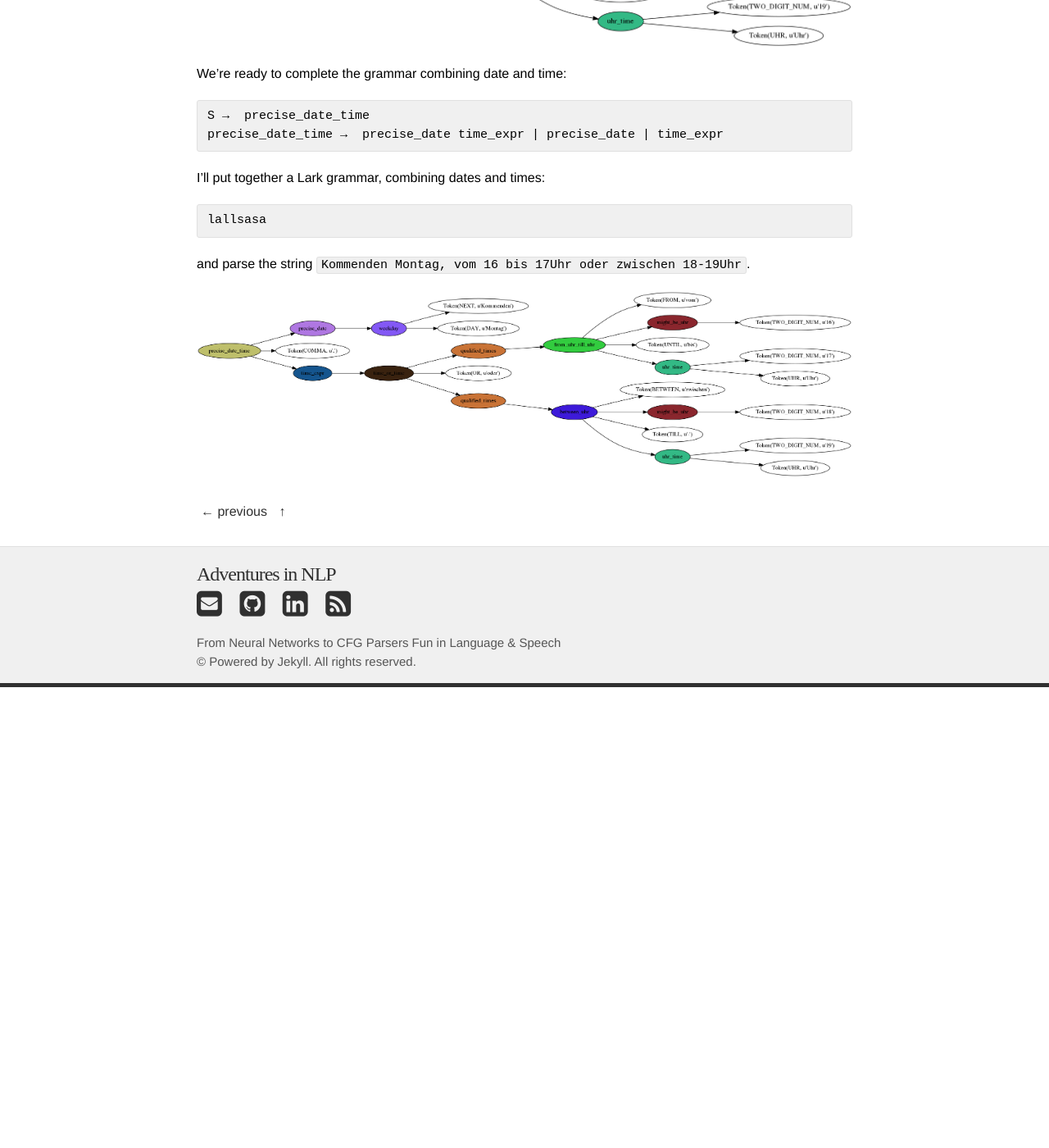
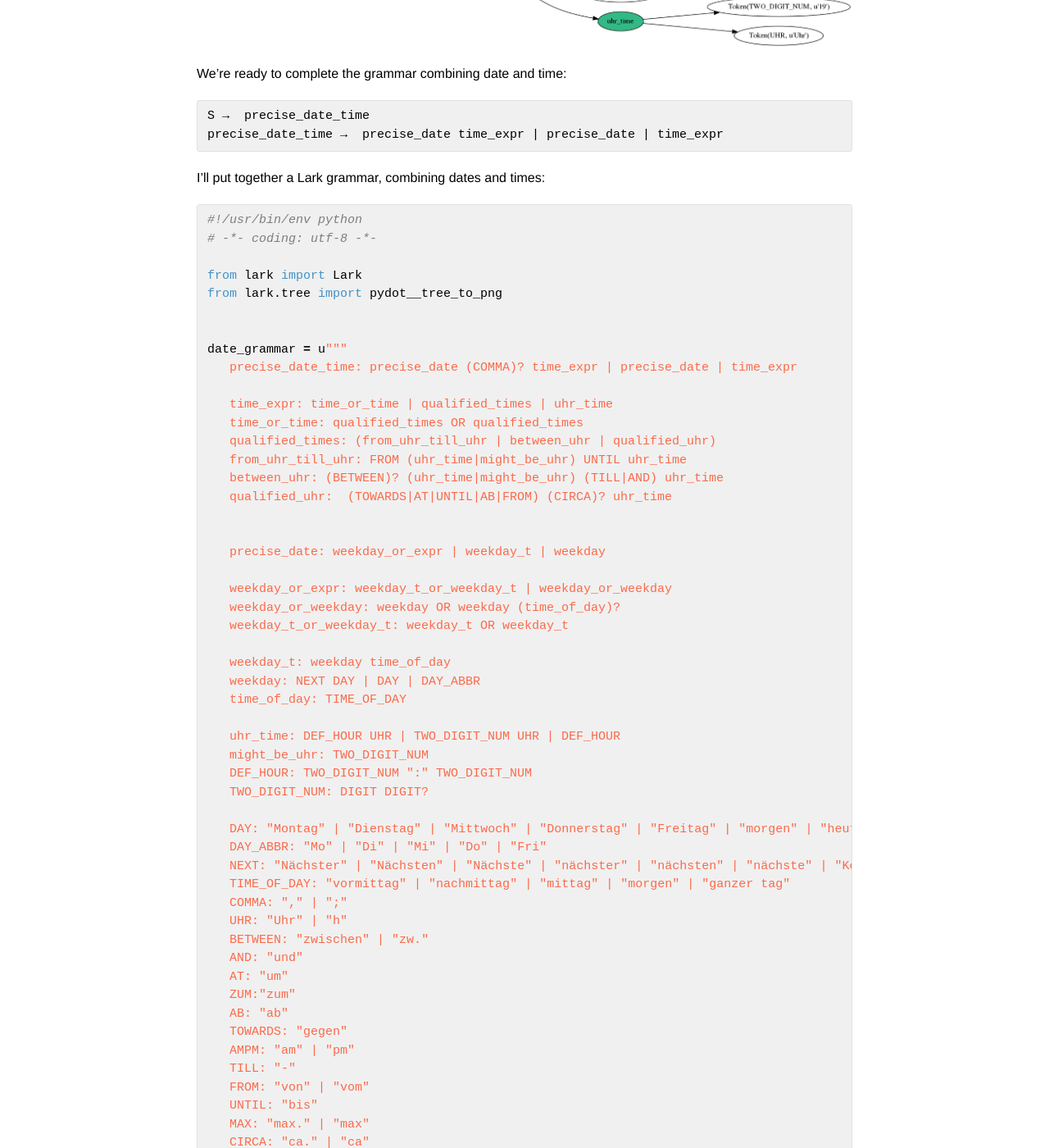
Before and after one commit to DuyguA/DuyguA.github.io, a Jekyll site: the page built from _posts/2018-3-28-chatbot-nlu-series-datetimeparser.md, in a window 1280 px wide and 1400 px high, scrolled down 4605 px. Shown: the whole window at 82% size. Built offline with Jekyll 4.4.1, drawn with Linux system fonts in a browser that asks for light colours; nearby versions of some CDN libraries; some web fonts are replaced; before the commit the page ends 5443 px from its top, so only the background shows below that; some of the changed text lies outside the part shown.

Commit message:
added code

````diff
--- a/_posts/2018-3-28-chatbot-nlu-series-datetimeparser.md
+++ b/_posts/2018-3-28-chatbot-nlu-series-datetimeparser.md
@@ -5,7 +5,7 @@ date: 2018-03-28 09:00:00
 categories: [blog]
 tags: [chatbot nlu, date-time parser]
 comments: false
-preview_pic: /assets/images/zwischen.png
+preview_pic: /assets/images/weekday_semantics_correct.png
 ---
 
 # Chatbot NLU Part III: Date-Time Parser
@@ -177,7 +177,70 @@ precise_date_time →  precise_date time_expr | precise_date | time_expr
 I'll put together a Lark grammar, combining dates and times:
 
 ```python
-lallsasa
+#!/usr/bin/env python
+# -*- coding: utf-8 -*-
+
+from lark import Lark
+from lark.tree import pydot__tree_to_png
+
+
+date_grammar = u"""
+   precise_date_time: precise_date (COMMA)? time_expr | precise_date | time_expr
+
+   time_expr: time_or_time | qualified_times | uhr_time
+   time_or_time: qualified_times OR qualified_times
+   qualified_times: (from_uhr_till_uhr | between_uhr | qualified_uhr)
+   from_uhr_till_uhr: FROM (uhr_time|might_be_uhr) UNTIL uhr_time
+   between_uhr: (BETWEEN)? (uhr_time|might_be_uhr) (TILL|AND) uhr_time
+   qualified_uhr:  (TOWARDS|AT|UNTIL|AB|FROM) (CIRCA)? uhr_time
+
+
+   precise_date: weekday_or_expr | weekday_t | weekday
+
+   weekday_or_expr: weekday_t_or_weekday_t | weekday_or_weekday
+   weekday_or_weekday: weekday OR weekday (time_of_day)?
+   weekday_t_or_weekday_t: weekday_t OR weekday_t
+
+   weekday_t: weekday time_of_day
+   weekday: NEXT DAY | DAY | DAY_ABBR
+   time_of_day: TIME_OF_DAY
+
+   uhr_time: DEF_HOUR UHR | TWO_DIGIT_NUM UHR | DEF_HOUR
+   might_be_uhr: TWO_DIGIT_NUM
+   DEF_HOUR: TWO_DIGIT_NUM ":" TWO_DIGIT_NUM
+   TWO_DIGIT_NUM: DIGIT DIGIT?
+
+   DAY: "Montag" | "Dienstag" | "Mittwoch" | "Donnerstag" | "Freitag" | "morgen" | "heute"
+   DAY_ABBR: "Mo" | "Di" | "Mi" | "Do" | "Fri"
+   NEXT: "Nächster" | "Nächsten" | "Nächste" | "nächster" | "nächsten" | "nächste" | "Kommenden" | "Kommender" | "Kommende" | "kommenden" | "kommender" | "kommende"
+   TIME_OF_DAY: "vormittag" | "nachmittag" | "mittag" | "morgen" | "ganzer tag"
+   COMMA: "," | ";"
+   UHR: "Uhr" | "h"
+   BETWEEN: "zwischen" | "zw."
+   AND: "und"
+   AT: "um"
+   ZUM:"zum"
+   AB: "ab"
+   TOWARDS: "gegen"
+   AMPM: "am" | "pm"
+   TILL: "-"
+   FROM: "von" | "vom"
+   UNTIL: "bis"
+   MAX: "max." | "max"
+   CIRCA: "ca." | "ca"
+   OR: "oder"
+
+   %import common.WS
+   %import common.DIGIT
+
+   %ignore WS
+
+"""
+
+parser = Lark(date_grammar, start="precise_date_time")
+
+text = u"Kommenden Montag, vom 16 bis 17Uhr oder zwischen 18-19Uhr"
+oo = parser.parse(text)
 ```
 
 and parse the string `Kommenden Montag, vom 16 bis 17Uhr oder zwischen 18-19Uhr`.
````
